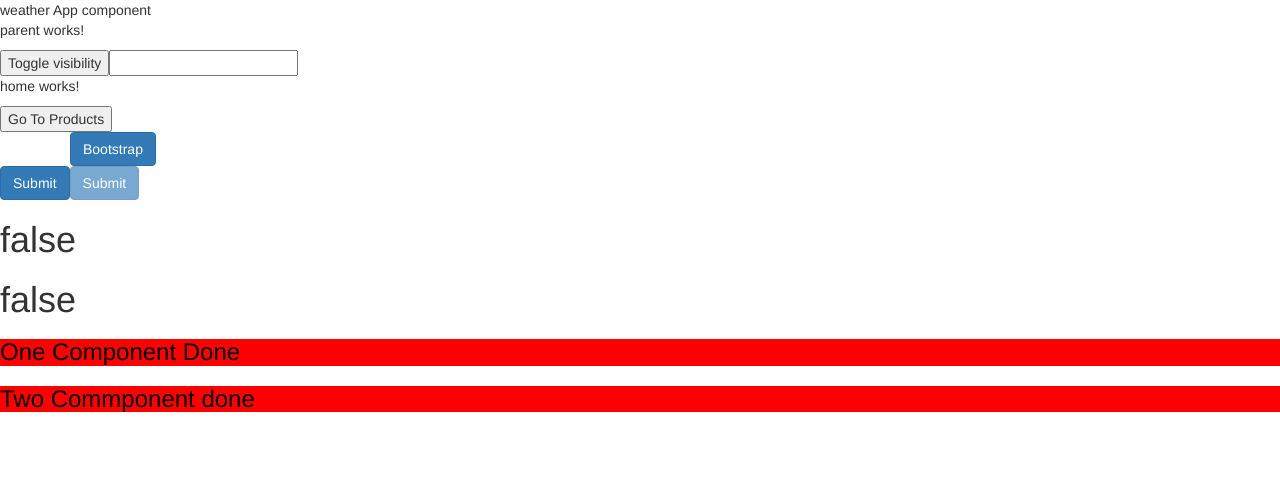
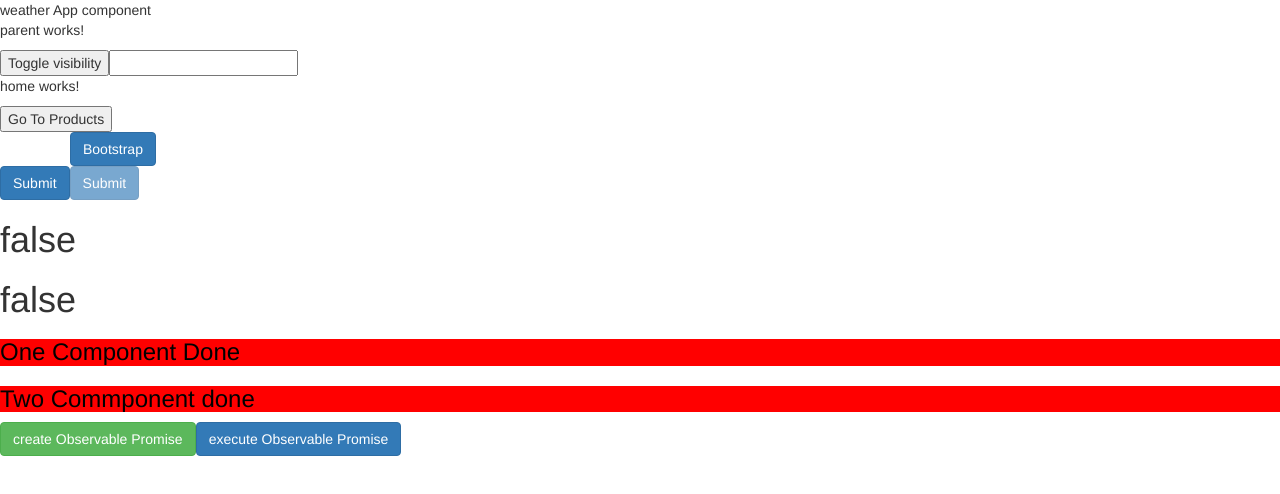
Before and after one commit to Rrrummadi2020/angular-udemy, an Angular app: page /home in a window 1280 px wide. Shown: the top 494 px of the page. Built offline with nearby package versions, Linux system fonts and the light colour scheme; no server answers.

Commit message:
promises are eagerly loading while observalbes are lazily loading

```diff
--- a/src/app/two/two.component.html
+++ b/src/app/two/two.component.html
@@ -1 +1,4 @@
 <h3>Two Commponent done</h3>
+
+<button (click)="create()" class="btn btn-success">create Observable Promise</button>
+<button (click)="execute()" class="btn btn-primary">execute Observable Promise</button>
--- a/src/app/two/two.component.ts
+++ b/src/app/two/two.component.ts
@@ -1,11 +1,35 @@
 import { Component, ViewEncapsulation } from '@angular/core';
+import { Observable, Subscription } from 'rxjs';
 
 @Component({
   selector: 'app-two',
   templateUrl: './two.component.html',
   styleUrls: ['./two.component.css'],
-  encapsulation:ViewEncapsulation.None//default value for the encapsulation
+  encapsulation: ViewEncapsulation.None//default value for the encapsulation
 })
 export class TwoComponent {
+  mySubscription: Observable<string> | undefined;
+  myPromise: Promise<String> | undefined;
+  constructor() {
 
+  }
+  create() {
+    //observable lines will not execute oneline also
+    this.myPromise = new Promise((res, rej) => {
+      console.log('promise before resolving ');
+      res('data resolved ');
+    });
+    //promises line wiill execute the each line except the resolve data
+    this.mySubscription = new Observable<string>(observer => {
+      console.log('before emmtting the observer');
+      observer.next('observer data created from ');
+    })
+    // promised are eagerly executing while observalbles area lazily loaded
+  }
+  execute() {
+    this.myPromise?.then(data => console.log(data));
+    this.mySubscription?.subscribe(data => {
+      console.log(data);
+    })
+  }
 }
```
